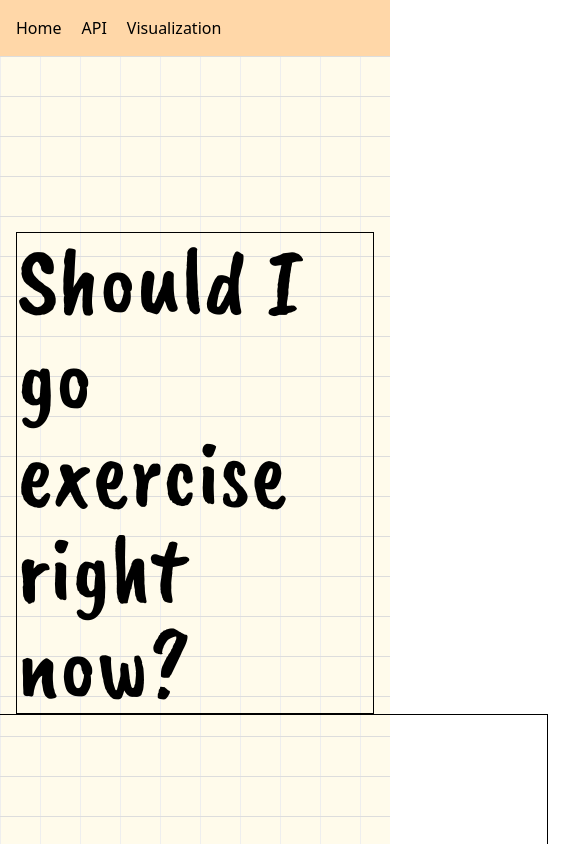
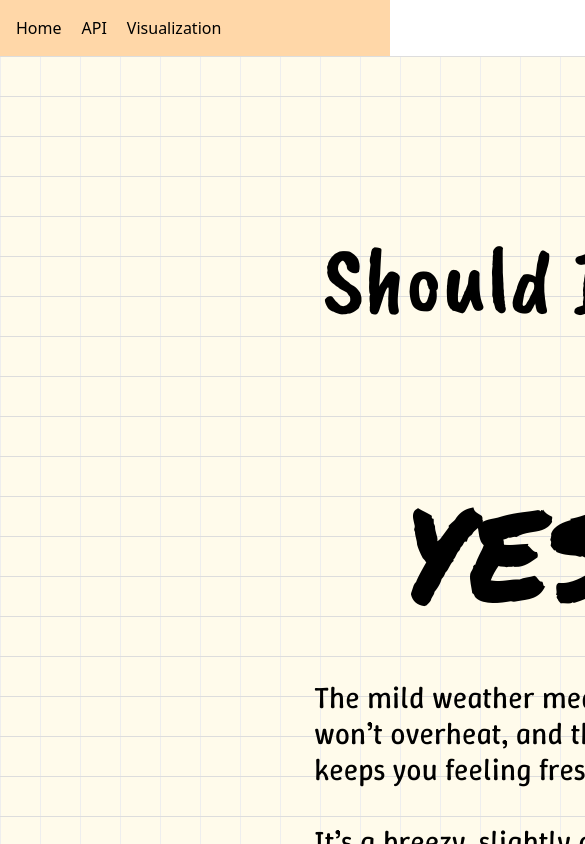
Before and after one commit to jee-gamer/should-I-go-exercise-today, a Next.js app: page / in a window 390 px wide. Shown: the top 844 px of the page, 585 px wide, since content can reach past the window. Built offline with nearby package versions, Linux system fonts and the light colour scheme.

Commit message:
Add dumbbell to the home page

```diff
--- a/app/layout.js
+++ b/app/layout.js
@@ -21,7 +21,7 @@ export default function RootLayout({ children }) {
   return (
     <html lang="en">
       <body
-        className={`${geistSans.variable} ${geistMono.variable} antialiased`}
+        className={`${geistSans.variable} ${geistMono.variable} antialiased max-w-screen`}
       >
       <nav className="bg-orange-200 text-black p-4 flex space-x-5">
         <Link href="/" className="hover:text-gray-600">Home</Link>
--- a/app/page.js
+++ b/app/page.js
@@ -6,11 +6,18 @@ import { CaveatBrush_font, PM_font, WinkySans_font } from "@/app/Fonts";
 
 export default function Home() {
   return (
-    <div className="flex flex-col items-center justify-items-center min-h-fit sm:p-20 font-[family-name:var(--font-geist-sans)] notebook">
-      <div className={`flex flex-col items-center justify-center gap-16 mt-40 text-8xl text-black border ${CaveatBrush_font.className}`}> Should I go exercise right now?
+    <div className="relative flex flex-col items-center justify-items-center min-h-fit min-w-fit sm:p-20 font-[family-name:var(--font-geist-sans)] notebook overflow-hidden">
+			<Image
+				src="/dumbbell1.png"
+				width={ 900 }
+				height={ 900 }
+				alt="Picture of the author"
+				className="absolute rotate-60 transform translate-x-270 -translate-y-30"
+			/>
+      <div className={`flex flex-col items-center justify-center gap-16 mt-40 text-8xl text-black ${CaveatBrush_font.className}`}> Should I go exercise right now?
       </div>
 
-			<div id="main" className="flex flex-row items-center justify-center gap-16 border">
+			<div id="main" className="flex flex-row items-center justify-center gap-16">
 
 				<div id="recommendation"
 						 className="flex flex-col items-center justify-items-start gap-16 m-30 min-w-[400px] min-h-[500px] max-h-[500px] text-black">
```
Also changed, not shown: public/dumbbell1.png (added).
